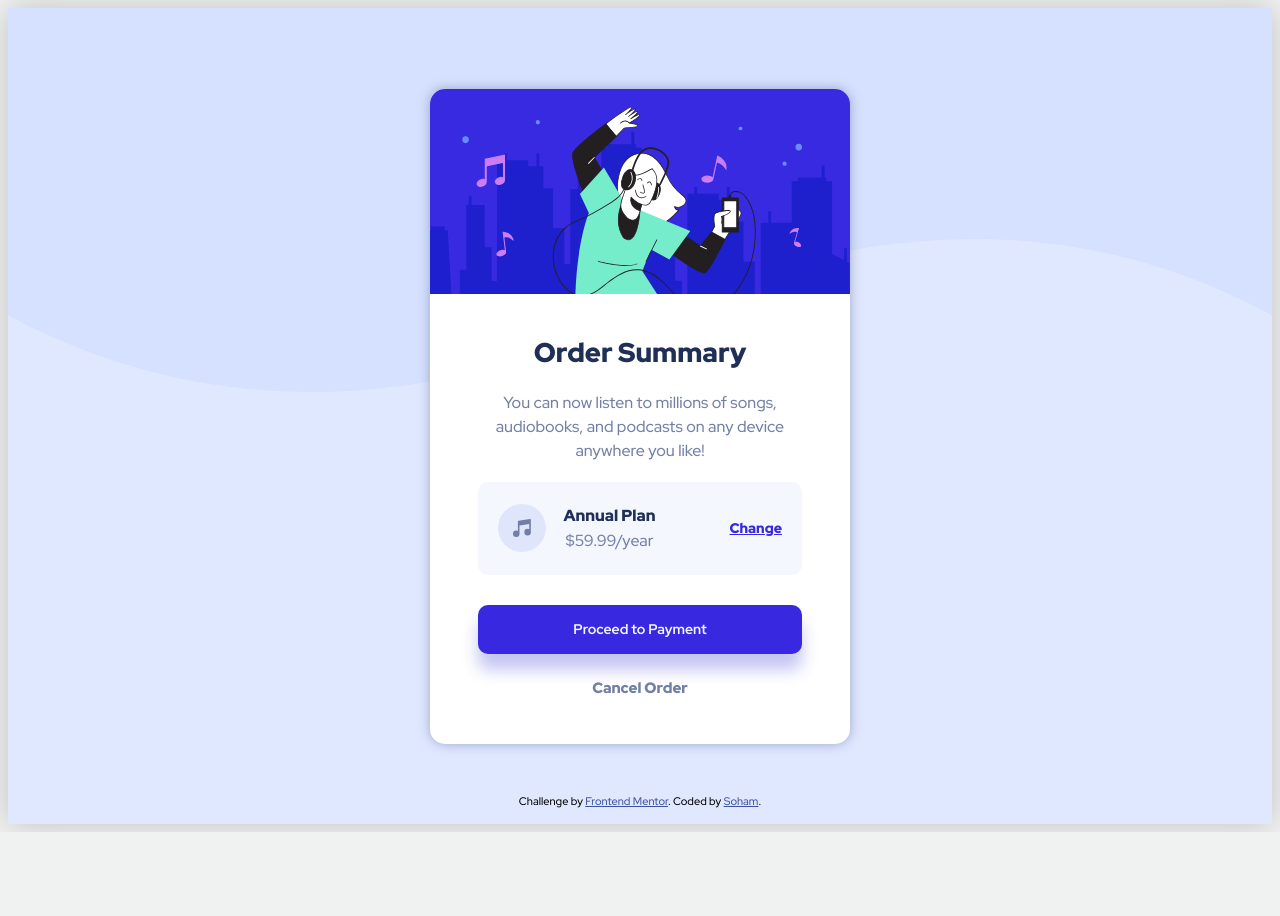
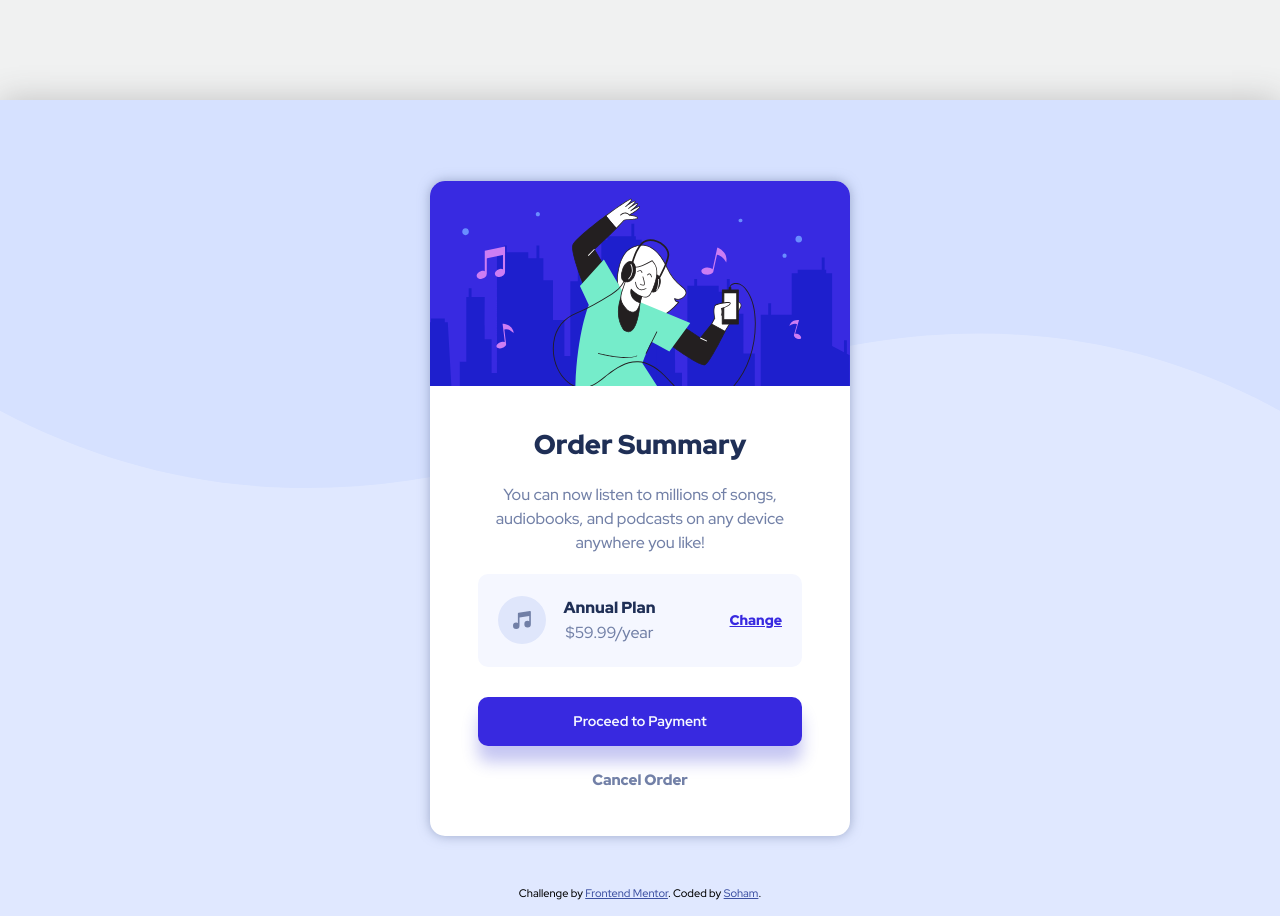
Before and after one commit to sohamd22/femc-order-summary, a plain HTML site: page index.html in a window 1280 px wide. Before the commit the page ends 832 px from the top, so only its background shows below. Drawn offline with Linux system fonts and the light colour scheme.

Commit message:
Update styles.css

```diff
--- a/styles.css
+++ b/styles.css
@@ -25,6 +25,7 @@ body {
     align-items: center;
     text-align: center;
 
+    margin: 100px 0 0;
     padding: 3rem;
     line-height: 1.5;
     position: relative;
```
